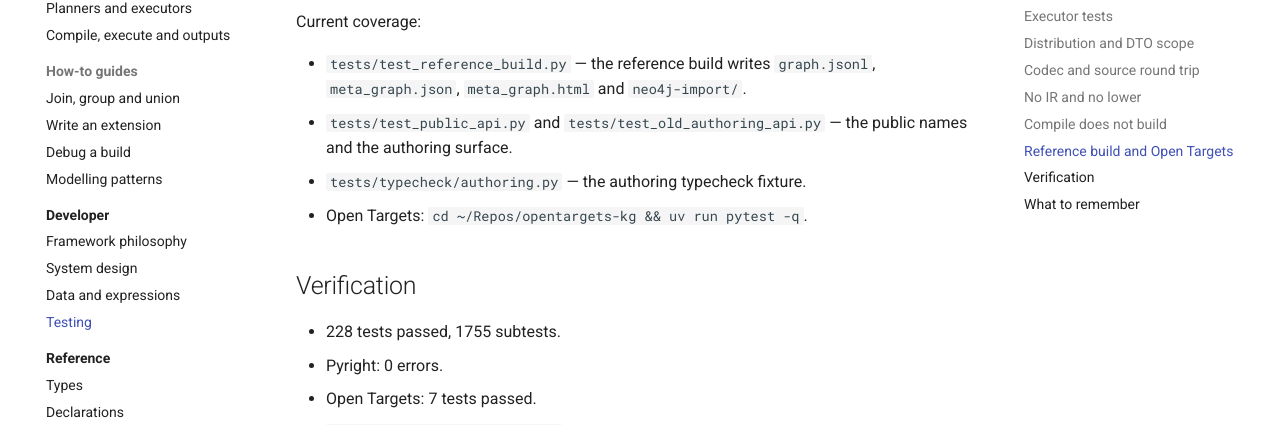
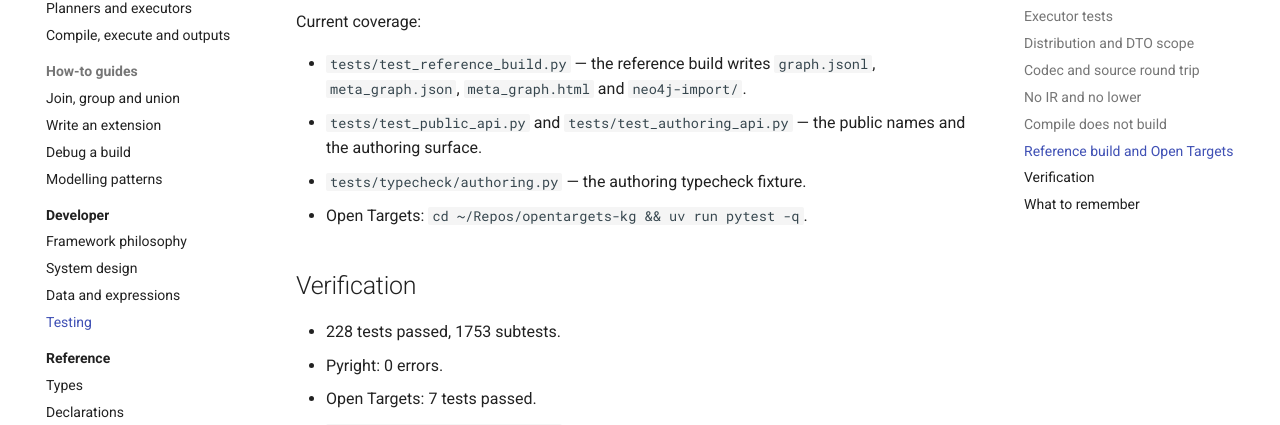
Before and after one commit to kpto/kg-build-system, an MkDocs documentation site: the page built from docs/developer/testing.md, in a window 1280 px wide and 900 px high, scrolled down 4603 px. Shown: the part 146-571 px from the top of the window. Built offline with MkDocs 1.6.1 and Material for MkDocs 9.7.7, drawn with Linux system fonts in a browser that asks for light colours.

```diff
--- a/docs/developer/testing.md
+++ b/docs/developer/testing.md
@@ -195,14 +195,14 @@ Current coverage:
 
 - `tests/test_reference_build.py` — the reference build writes `graph.jsonl`,
   `meta_graph.json`, `meta_graph.html` and `neo4j-import/`.
-- `tests/test_public_api.py` and `tests/test_old_authoring_api.py` — the public
+- `tests/test_public_api.py` and `tests/test_authoring_api.py` — the public
   names and the authoring surface.
 - `tests/typecheck/authoring.py` — the authoring typecheck fixture.
 - Open Targets: `cd ~/Repos/opentargets-kg && uv run pytest -q`.
 
 ## Verification
 
-- 228 tests passed, 1755 subtests.
+- 228 tests passed, 1753 subtests.
 - Pyright: 0 errors.
 - Open Targets: 7 tests passed.
 - `uv run mkdocs build --strict`: passes.
```
Also changed, not shown: FRAMEWORK_STATE.md (+1 -1 lines), README.md (+1 -1 lines), docs/developer/index.md (+1 -1 lines), docs/developer/philosophy.md (+1 -1 lines), docs/developer/system-design.md (+1 -1 lines), 4 other files.
